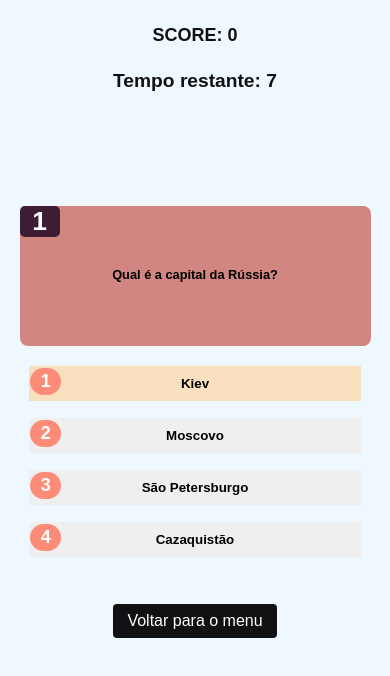
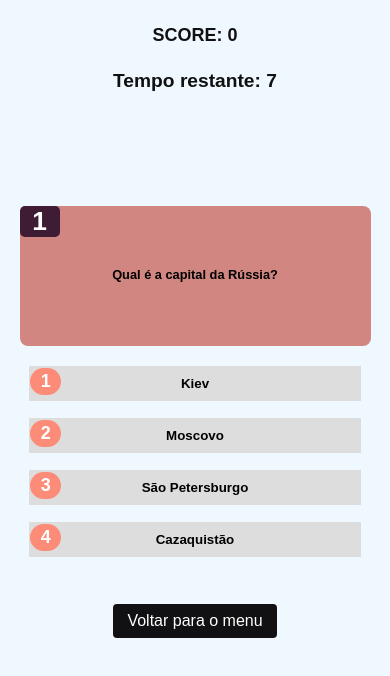
Before and after one commit to EduardoHenriGC/Quiz, a Next.js app: page /quiz in a window 390 px wide. In both pictures the pointer is over the button 195 px from the left and 383 px from the top of the page. Shown: the top 676 px of the page. Built offline with nearby package versions, Linux system fonts and the light colour scheme.

Commit message:
update css dos bottoes

```diff
--- a/src/styles/OptionButton/OptionButton.module.css
+++ b/src/styles/OptionButton/OptionButton.module.css
@@ -50,13 +50,15 @@
 
 }
 
+
 .btn{
-    background-color:;
 
+    background-color: #ddd;
 }
+
 .btn:hover{
 
-    background-color: #ddd;
+    background-color: #fff;
 }
 
 .correct{
@@ -79,7 +81,7 @@
 
     .btn:hover{
 
-        background: #f8dfbd;
+        background: #ddd;
     }
 
     .options button{
@@ -92,7 +94,7 @@
 
     .btn:hover{
 
-        background: #f8dfbd;
+        background: #ddd;
     }
 }
 @media (max-width: 913px){
@@ -100,7 +102,7 @@
 
     .btn:hover{
 
-        background: #f8dfbd;
+        background: #ddd;
     }
 
 }
@@ -109,7 +111,7 @@
 
     .btn:hover{
 
-        background: #f8dfbd;
+        background: #ddd;
     }
 }
 @media (max-width: 750px) {
@@ -140,7 +142,7 @@
 }
 .btn:hover{
 
-    background: #f8dfbd;
+    background: #ddd;
 }
 
   }
@@ -166,7 +168,7 @@ padding: 10px 5px;
         }
         .btn:hover{
 
-            background: #f8dfbd;
+            background: #ddd;
         }
      }
 
@@ -184,7 +186,7 @@ padding: 10px 5px;
 }
 .btn:hover{
 
-    background: #f8dfbd;
+    background: #ddd;
 }
   }
 
@@ -216,7 +218,7 @@ padding: 10px 5px;
     }
     .btn:hover{
 
-        background: #f8dfbd;
+        background: #ddd;
     }
 
   }
```
